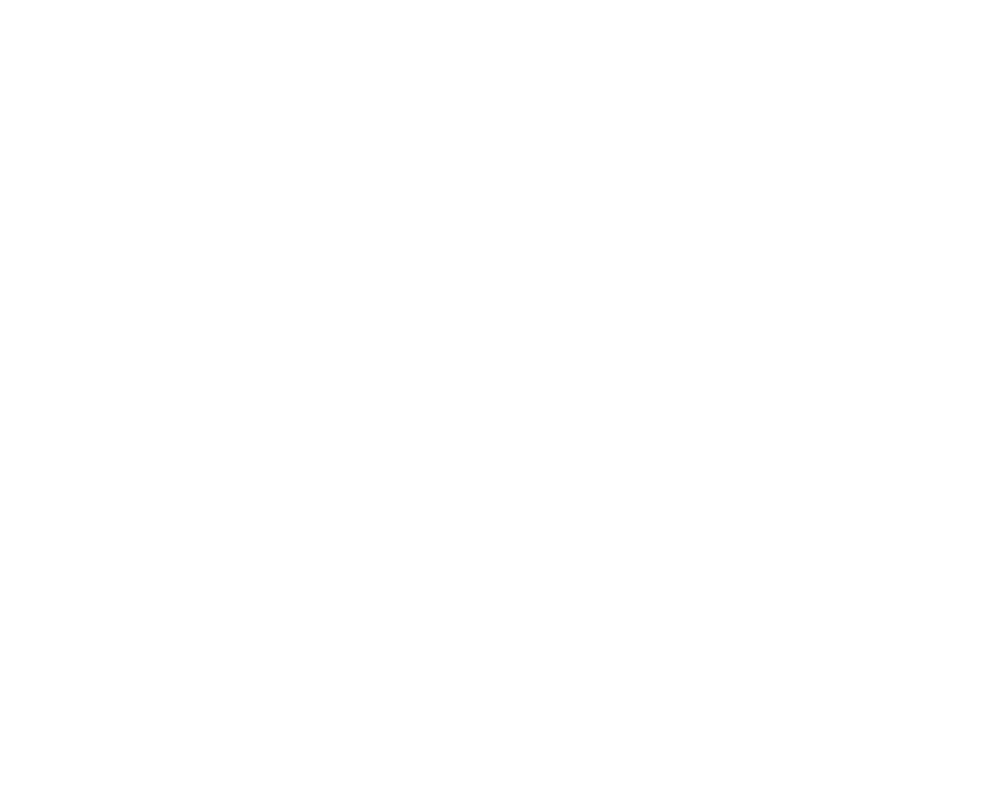
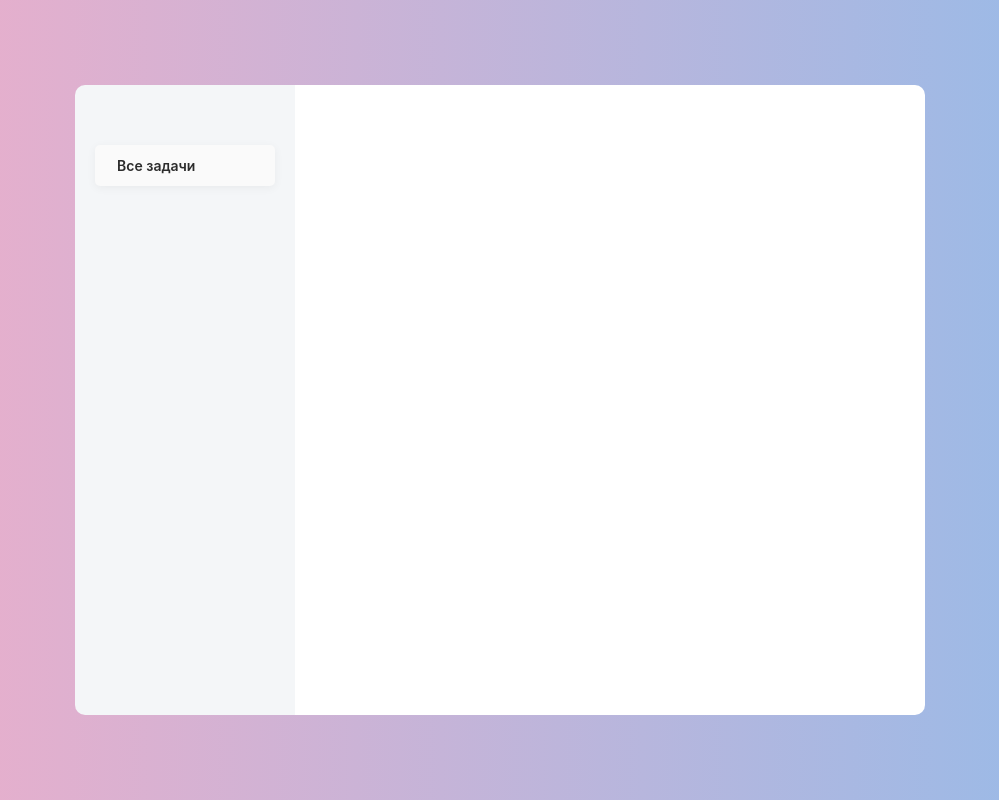
Before and after one commit to goose-filosov/react-todo, a React (Create React App) app: page / in a window 1280 px wide. Shown: the whole page, without its empty margins (140-1139 px from the left). Built offline with nearby package versions, Linux system fonts and the light colour scheme.

Commit message:
Добавлен BrowserRouter в index'ый файл

```diff
--- a/src/index.tsx
+++ b/src/index.tsx
@@ -1,12 +1,15 @@
 import React from "react";
 import ReactDOM from "react-dom";
+import { BrowserRouter as Router } from "react-router-dom";
 import "./index.css";
-import { App } from "./App";
 import * as serviceWorker from "./serviceWorker";
+import { App } from "components/app";
 
 ReactDOM.render(
   <React.StrictMode>
-    <App />
+    <Router>
+      <App />
+    </Router>
   </React.StrictMode>,
   document.getElementById("root")
 );
```
